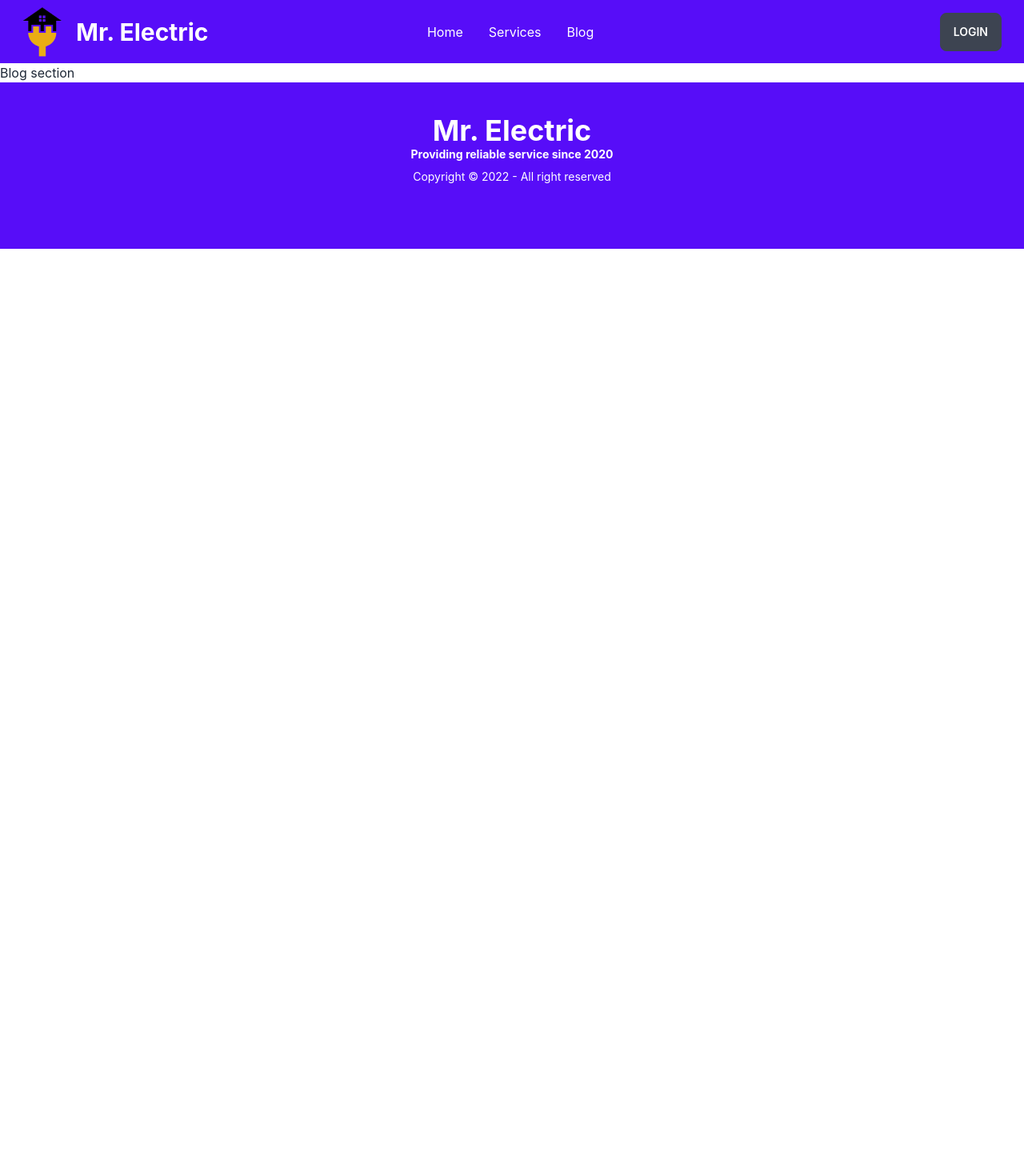
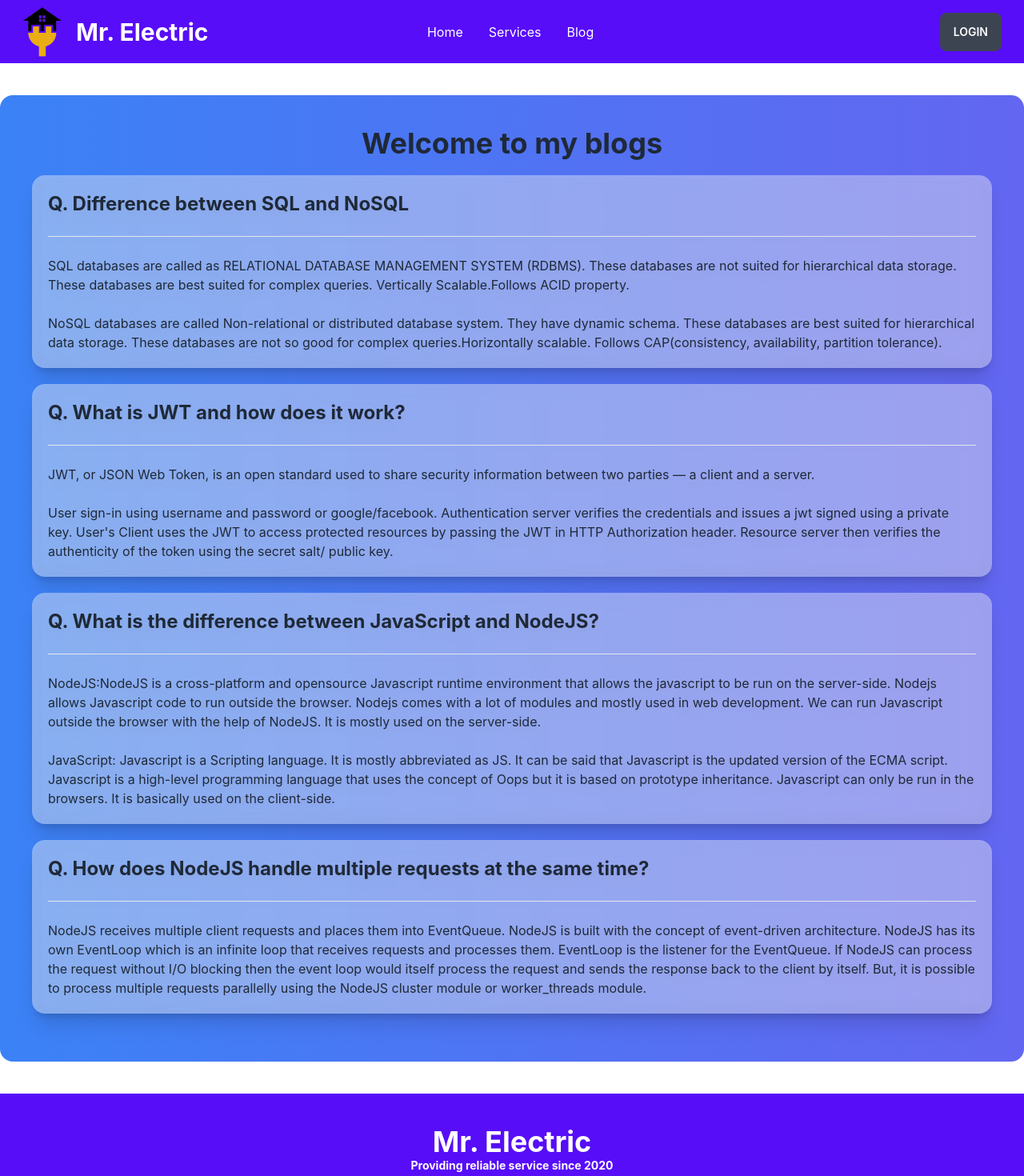
Before and after one commit to Khalid-Hasan96/serevice-review-client, a React (Create React App) app: page /blog in a window 1280 px wide. Shown: the top 1470 px of the page at 80% size. Before the commit the page ends 800 px from the top, so only its background shows below. Built offline with nearby package versions, Linux system fonts and the light colour scheme; no server answers.

Commit message:
blog section done

```diff
--- a/src/Pages/Blog/Blog.js
+++ b/src/Pages/Blog/Blog.js
@@ -2,8 +2,40 @@ import React from 'react';
 
 const Blog = () => {
       return (
-            <div>
-                  <h2>Blog section</h2>
+            <div className='bg-gradient-to-r from-blue-500 to-indigo-500 rounded-2xl p-10 my-10'>
+                  <h2 className='text-center text-4xl font-bold mb-5'>Welcome to my blogs</h2>
+
+                  <div className='shadow-xl bg-white bg-opacity-40 backdrop-blur-md drop-shadow-lg mb-5 p-5 rounded-2xl'>
+                        <h4 className='font-bold text-2xl'>Q. Difference between SQL and NoSQL</h4>
+                        <br /><hr /><br />
+                        <p>SQL databases are called as RELATIONAL DATABASE MANAGEMENT SYSTEM (RDBMS). These databases are not suited for hierarchical data storage. These databases are best suited for complex queries. Vertically Scalable.Follows ACID property. <br /><br />
+                              NoSQL databases are called Non-relational or distributed database system. They have dynamic schema. These databases are best suited for hierarchical data storage. These databases are not so good for complex queries.Horizontally scalable. Follows CAP(consistency, availability, partition tolerance).
+                        </p>
+                  </div>
+                  <div className='shadow-xl bg-white bg-opacity-40 backdrop-blur-md drop-shadow-lg mb-5 p-5 rounded-2xl'>
+                        <h4 className='font-bold text-2xl'>Q. What is JWT and how does it work?</h4><br /><hr /><br />
+                        <p>JWT, or JSON Web Token, is an open standard used to share security information between two parties — a client and a server.
+                              <br /><br />
+                              User sign-in using username and password or google/facebook.
+                              Authentication server verifies the credentials and issues a jwt signed using a private key.
+                              User's Client uses the JWT to access protected resources by passing the JWT in HTTP Authorization header.
+                              Resource server then verifies the authenticity of the token using the secret salt/ public key.
+                        </p>
+                  </div>
+                  <div className='shadow-xl bg-white bg-opacity-40 backdrop-blur-md drop-shadow-lg mb-5 p-5 rounded-2xl'>
+                        <h4 className='font-bold text-2xl'>Q. What is the difference between JavaScript and NodeJS?</h4><br /><hr /><br />
+                        <p><span>NodeJS:</span>NodeJS is a cross-platform and opensource Javascript runtime environment that allows the javascript to be run on the server-side. Nodejs allows Javascript code to run outside the browser. Nodejs comes with a lot of modules and mostly used in web development. We can run Javascript outside the browser with the help of NodeJS. It is mostly used on the server-side.
+                              <br />
+                              <br />
+                              <span>JavaScript: Javascript is a Scripting language. It is mostly abbreviated as JS. It can be said that Javascript is the updated version of the ECMA script. Javascript is a high-level programming language that uses the concept of Oops but it is based on prototype inheritance. Javascript can only be run in the browsers. It is basically used on the client-side.</span>
+                        </p>
+                  </div>
+                  <div className='shadow-xl bg-white bg-opacity-40 backdrop-blur-md drop-shadow-lg mb-5 p-5 rounded-2xl'>
+                        <h4 className='font-bold text-2xl'>Q. How does NodeJS handle multiple requests at the same time?</h4><br /><hr /><br />
+                        <p>NodeJS receives multiple client requests and places them into EventQueue. NodeJS is built with the concept of event-driven architecture. NodeJS has its own EventLoop which is an infinite loop that receives requests and processes them. EventLoop is the listener for the EventQueue.
+
+                              If NodeJS can process the request without I/O blocking then the event loop would itself process the request and sends the response back to the client by itself. But, it is possible to process multiple requests parallelly using the NodeJS cluster module or worker_threads module.</p>
+                  </div>
             </div>
       );
 };
--- a/src/Pages/Header/Header.js
+++ b/src/Pages/Header/Header.js
@@ -25,8 +25,8 @@ const Header = () => {
                                     {
                                           user?.uid &&
                                           <>
-                                                <li><Link>Add Service</Link></li>
-                                                <li><Link>My Reviews</Link></li>
+                                                <li><Link to='/addservice'>Add Service</Link></li>
+                                                <li><Link to='/myreviews'>My Reviews</Link></li>
                                           </>
                                     }
                               </ul>
@@ -44,8 +44,8 @@ const Header = () => {
                               {
                                     user?.uid &&
                                     <>
-                                          <li><Link>Add Service</Link></li>
-                                          <li><Link>My Reviews</Link></li>
+                                          <li><Link to='/addservice'>Add Service</Link></li>
+                                          <li><Link to='/myreviews'>My Reviews</Link></li>
                                     </>
                               }
                         </ul>
--- a/src/Router/PrivateRoute/PrivateRoute.js
+++ b/src/Router/PrivateRoute/PrivateRoute.js
@@ -1,8 +1,8 @@
 import React, { useContext } from 'react';
 import { Navigate, useLocation } from 'react-router-dom';
 import { AuthContext } from '../../context/AuthProvider';
-import "react-loader-spinner/dist/loader/css/react-spinner-loader.css";
-import { InfinitySpin } from 'react-loader-spinner';
+
+
 
 
 const PrivateRoute = ({ children }) => {
@@ -10,10 +10,7 @@ const PrivateRoute = ({ children }) => {
       const location = useLocation();
       if (loading) {
             return <div className='text-center'>
-                  <InfinitySpin
-                        width='200'
-                        color="#808080"
-                  />
+                  Loading.....
             </div>
       }
 
```
Also changed, not shown: src/Router/Router/Router.js (+11 -0 lines).
